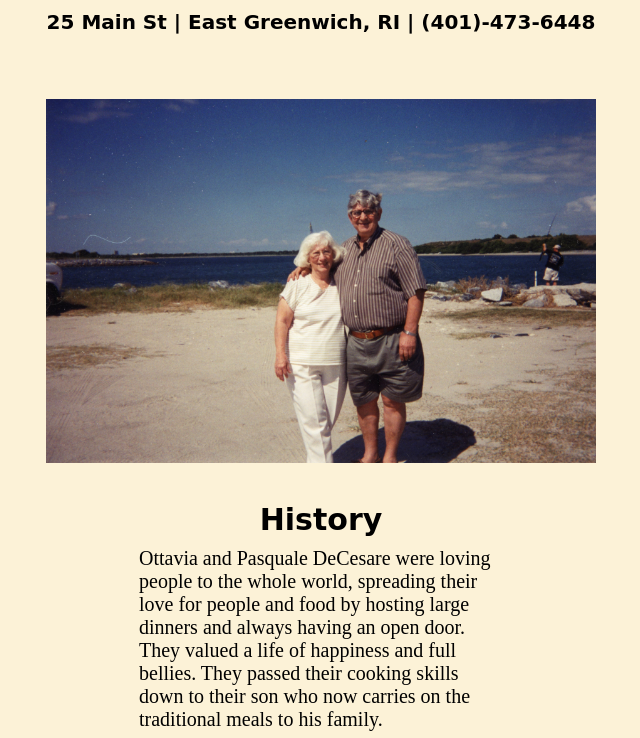
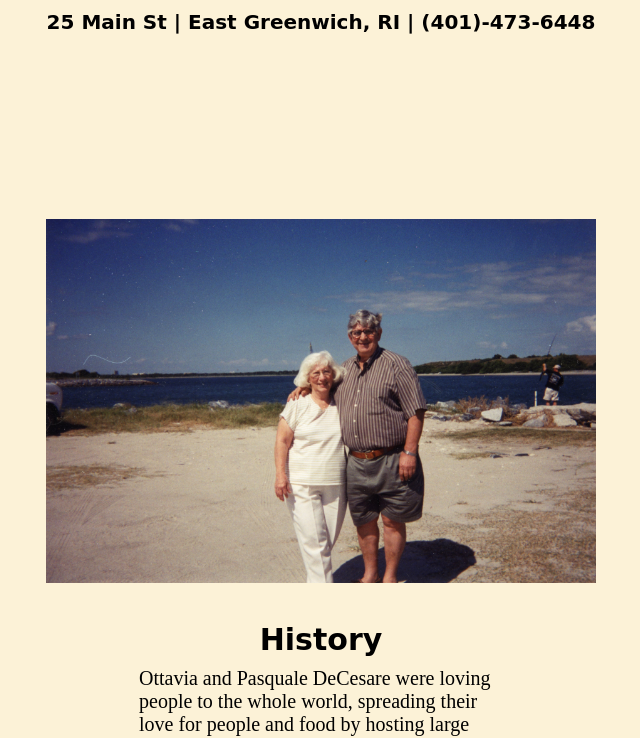
Before and after one commit to alidecesare/assignment-2-restaurant-venue, a plain HTML site: page index.html in a window 1280 px wide. Shown: the part 698-1436 px from the top of the page, without its empty margins (319-959 px from the left). Drawn offline with Linux system fonts and the light colour scheme; a web font is replaced by a local one.

Commit message:
changed margins

```diff
--- a/style.css
+++ b/style.css
@@ -42,7 +42,7 @@ p{
 .column-image{
   display: flex;
   justify-content: center;
-  margin-top: 80px;
+  margin-top: 200px;
 }
 .column-container-left{
   margin-left: -500px;
```
